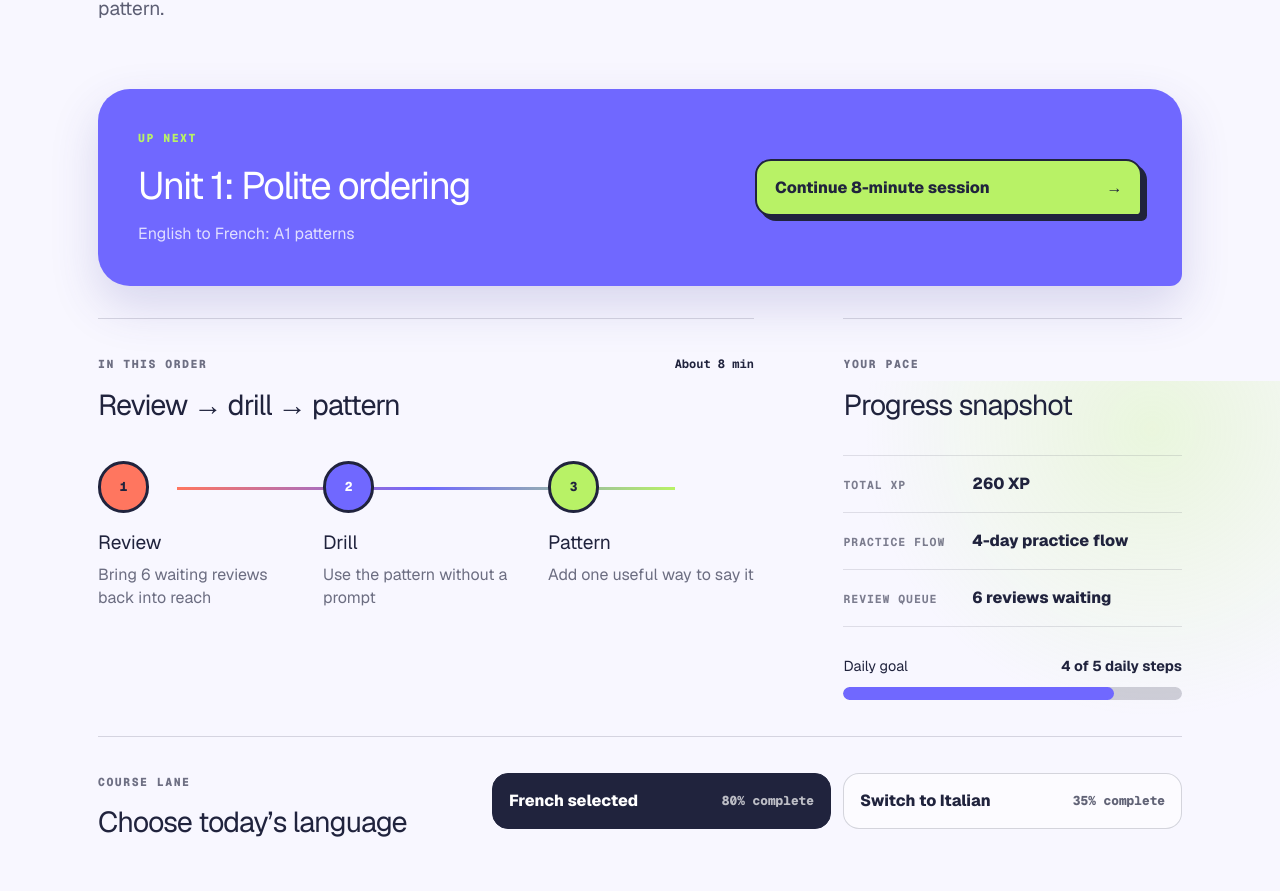
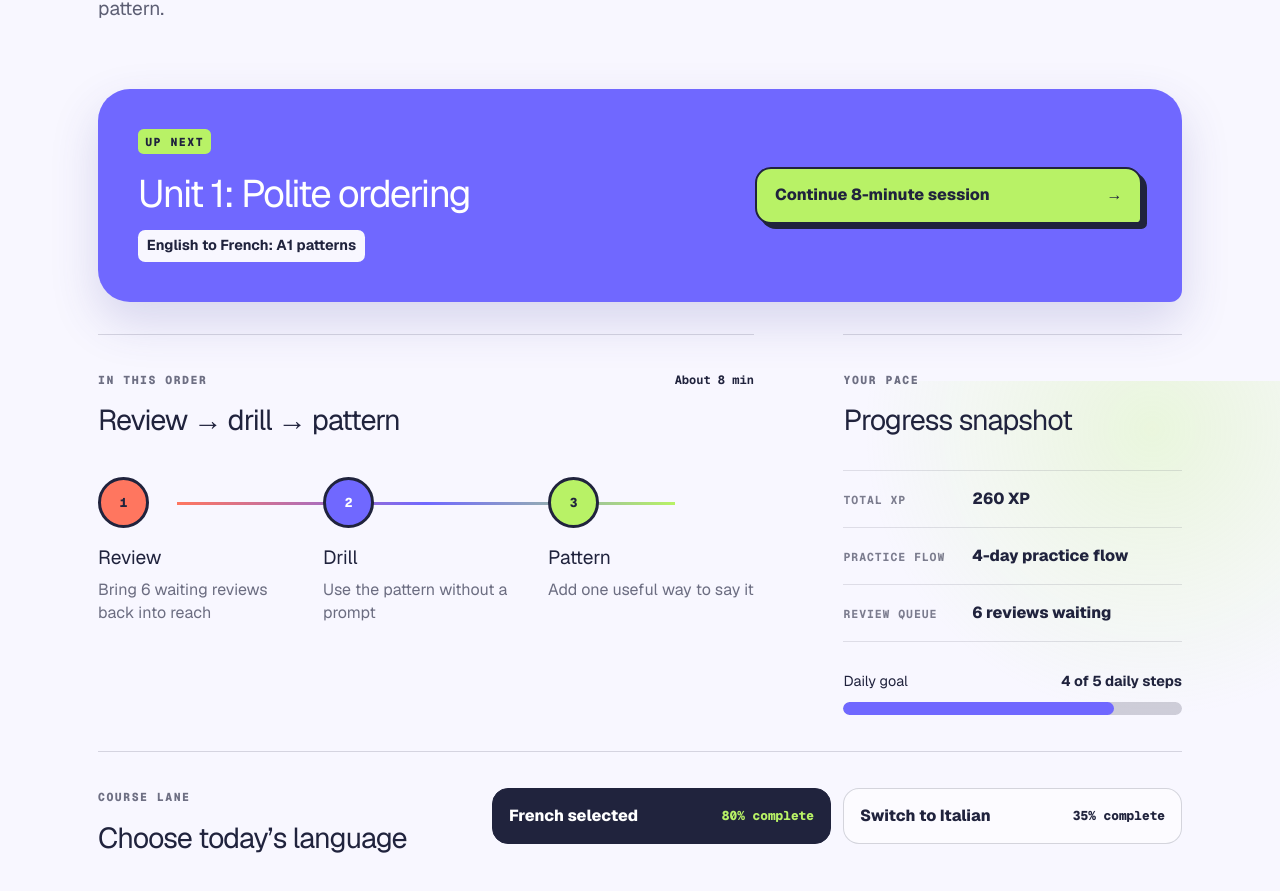
Before and after one commit to sleuthy-sloth/VerbaLibera, a Next.js app: page / in a window 1280 px wide. Shown: the part 419-1310 px from the top of the page. Built offline with nearby package versions, Linux system fonts and the light colour scheme.

Commit message:
fix: improve dashboard accessibility states

```diff
--- a/src/app/globals.css
+++ b/src/app/globals.css
@@ -6,6 +6,7 @@
   --coral: #ff765f;
   --lime: #b8f266;
   --cloud: #f8f7ff;
+  --focus-ring: var(--ink);
   --background: var(--cloud);
   --foreground: var(--ink);
   --font-display: var(--font-geist-sans);
@@ -40,8 +41,8 @@ a {
 }
 
 :focus-visible {
-  outline: 3px solid var(--coral);
-  outline-offset: 4px;
+  outline: 4px solid var(--focus-ring);
+  outline-offset: 3px;
 }
 
 ::selection {
--- a/src/components/dashboard/DailyPathDashboard.tsx
+++ b/src/components/dashboard/DailyPathDashboard.tsx
@@ -29,7 +29,7 @@ export function DailyPathDashboard({ progress }: DailyPathDashboardProps) {
 
   if (!selectedCourse) {
     return (
-      <main className={styles.dashboard}>
+      <main className={`${styles.dashboard} ${styles.focusSurface}`}>
         <p className={styles.eyebrow}>VoxLibre preview</p>
         <h1>VoxLibre</h1>
         <p>No preview courses are ready yet.</p>
@@ -40,7 +40,7 @@ export function DailyPathDashboard({ progress }: DailyPathDashboardProps) {
   const goalLabel = `${progress.dailyGoal.completed} of ${progress.dailyGoal.target} daily steps`;
 
   return (
-    <main className={styles.dashboard}>
+    <main className={`${styles.dashboard} ${styles.focusSurface}`}>
       <header className={styles.brandHeader}>
         <Link className={styles.wordmark} href="/" aria-label="VoxLibre home">
           <span aria-hidden="true">V</span>
@@ -65,9 +65,9 @@ export function DailyPathDashboard({ progress }: DailyPathDashboardProps) {
 
       <section className={styles.sessionLaunch} aria-labelledby="session-title">
         <div>
-          <p className={styles.kicker}>Up next</p>
+          <p className={`${styles.kicker} ${styles.contrastTag}`}>Up next</p>
           <h2 id="session-title">{selectedCourse.unitLabel}</h2>
-          <p>{selectedCourse.title}</p>
+          <p className={styles.courseMeta}>{selectedCourse.title}</p>
         </div>
         <Link className={styles.primaryAction} href={`/learn/${selectedCourse.slug}`}>
           Continue 8-minute session
@@ -169,7 +169,7 @@ export function DailyPathDashboard({ progress }: DailyPathDashboardProps) {
                 type="button"
               >
                 <span>{isSelected ? `${language} selected` : `Switch to ${language}`}</span>
-                <small>{course.completionPercent}% complete</small>
+                <small className={styles.courseProgress}>{course.completionPercent}% complete</small>
               </button>
             );
           })}
--- a/src/components/dashboard/DashboardDataBoundary.tsx
+++ b/src/components/dashboard/DashboardDataBoundary.tsx
@@ -1,34 +1,52 @@
 'use client';
 
+import { useState } from 'react';
 import { useDemoProgress } from '@/features/progress/use-demo-progress';
 import { DailyPathDashboard } from './DailyPathDashboard';
 import styles from './dashboard.module.css';
 
 export function DashboardDataBoundary() {
   const progressQuery = useDemoProgress();
+  const [retryRequested, setRetryRequested] = useState(false);
+  const retryIsActive = retryRequested && progressQuery.isFetching;
 
-  if (progressQuery.isPending) {
+  if (progressQuery.isPending && !retryRequested) {
     return (
-      <main className={`${styles.dashboard} ${styles.loadingShell}`} aria-busy="true">
+      <main className={`${styles.dashboard} ${styles.focusSurface} ${styles.loadingShell}`} aria-busy="true">
         <div className={styles.loadingBrand}>VoxLibre</div>
         <div className={styles.loadingSignal} aria-hidden="true">
           <span />
           <span />
           <span />
         </div>
-        <p>Preparing your practice path…</p>
+        <p role="status">Preparing your practice path…</p>
       </main>
     );
   }
 
   if (progressQuery.isError || !progressQuery.data) {
     return (
-      <main className={`${styles.dashboard} ${styles.errorShell}`}>
-        <p className={styles.eyebrow}>VoxLibre preview</p>
-        <h1>Unable to load your practice path.</h1>
-        <p>Your preview progress is still safe. Try the read-only snapshot again.</p>
-        <button onClick={() => progressQuery.refetch()} type="button">
-          Try again
+      <main
+        aria-busy={retryIsActive}
+        className={`${styles.dashboard} ${styles.focusSurface} ${styles.errorShell}`}
+      >
+        <div className={styles.errorMessage} role="alert">
+          <p className={styles.eyebrow}>VoxLibre preview</p>
+          <h1>Unable to load your practice path.</h1>
+          <p>Your preview progress is still safe. Try the read-only snapshot again.</p>
+        </div>
+        {retryIsActive ? (
+          <p role="status">Trying to load your practice path again…</p>
+        ) : null}
+        <button
+          disabled={retryIsActive}
+          onClick={() => {
+            setRetryRequested(true);
+            void progressQuery.refetch();
+          }}
+          type="button"
+        >
+          {retryIsActive ? 'Trying again…' : 'Try again'}
         </button>
       </main>
     );
--- a/src/components/dashboard/dashboard.module.css
+++ b/src/components/dashboard/dashboard.module.css
@@ -4,6 +4,10 @@
   margin: 0 auto;
   padding: 1.25rem clamp(1rem, 4vw, 3rem) 4rem;
   color: var(--ink);
+}
+
+.focusSurface {
+  --focus-ring: var(--ink);
 }
 
 .srOnly {
@@ -125,13 +129,23 @@
   letter-spacing: -0.045em;
 }
 
-.sessionLaunch p:not(.kicker) {
+.sessionLaunch .courseMeta {
+  width: fit-content;
   margin: 0.5rem 0 0;
-  color: rgba(255, 255, 255, 0.78);
+  padding: 0.3rem 0.55rem;
+  border-radius: 0.45rem;
+  background: var(--cloud);
+  color: var(--ink);
+  font-size: 0.9rem;
+  font-weight: 650;
 }
 
-.sessionLaunch .kicker {
-  color: var(--lime);
+.sessionLaunch .contrastTag {
+  width: fit-content;
+  padding: 0.25rem 0.45rem;
+  border-radius: 0.35rem;
+  background: var(--lime);
+  color: var(--ink);
 }
 
 .primaryAction {
@@ -348,9 +362,13 @@
   color: white;
 }
 
-.courseButton small {
+.courseProgress {
+  color: var(--ink);
   font-family: var(--font-utility);
-  opacity: 0.7;
+}
+
+.courseButton[aria-pressed='true'] .courseProgress {
+  color: var(--lime);
 }
 
 .loadingShell,
@@ -403,7 +421,7 @@
   letter-spacing: -0.06em;
 }
 
-.errorShell > p:not(.eyebrow) {
+.errorMessage > p:not(.eyebrow) {
   max-width: 520px;
   line-height: 1.6;
 }
@@ -419,6 +437,11 @@
   font: inherit;
   font-weight: 800;
   cursor: pointer;
+}
+
+.errorShell button:disabled {
+  cursor: wait;
+  opacity: 0.72;
 }
 
 @keyframes signal {
```
Also changed, not shown: .superpowers/sdd/2026-08-31-gamified-dashboard-and-local-voice/task-3-report.md, 1 other file (tests, documents, lock files or other folders).
